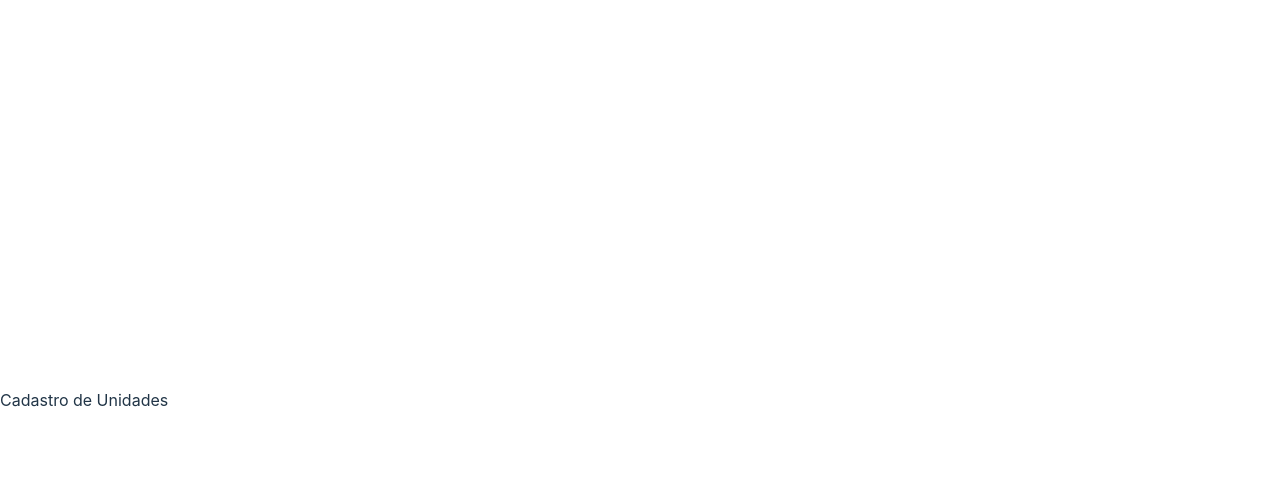
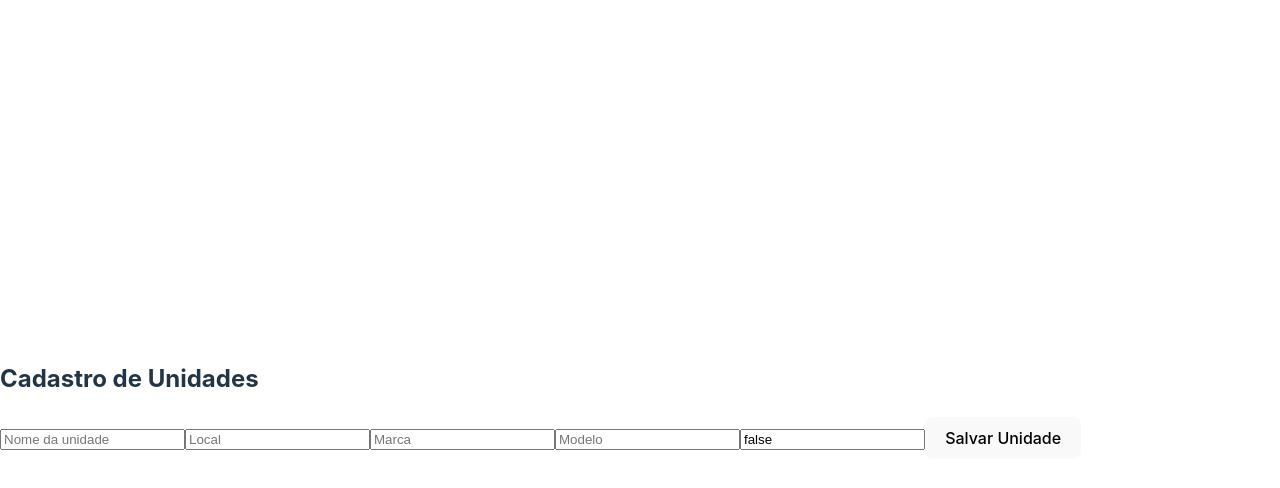
Before and after one commit to FuturoDEV-Pantanal/react-solarenergy, a React (Vite) app: page / in a window 1280 px wide. Both pictures are taken after a click on the button "Cadastrar Unidade". Shown: the top 488 px of the page. Built offline with nearby package versions, Linux system fonts and the light colour scheme; data requests are answered from the project's data file.

Commit message:
cadastra unidade

```diff
--- a/dados.json
+++ b/dados.json
@@ -8,7 +8,6 @@
       "modelo": "modelo 1",
       "ativo": true
     },
-
     {
       "id": "def",
       "apelido": "apelido 2",
@@ -16,6 +15,14 @@
       "marca": "marca 2",
       "modelo": "modelo 2",
       "ativo": false
+    },
+    {
+      "apelido": "Nova",
+      "local": "Blumenau",
+      "marca": "Dez",
+      "modelo": "Bom",
+      "ativo": false,
+      "id": "nmd1b0s"
     }
   ]
 }
--- a/src/components/CadastroDeUnidade/CadastroDeUnidade.jsx
+++ b/src/components/CadastroDeUnidade/CadastroDeUnidade.jsx
@@ -1,10 +1,81 @@
-function CadastroDeUnidade() {
+import { useState } from "react";
+import { api } from "../../utils";
 
-    return (
-      <>
-       Cadastro de Unidades
-     </>
-    );
-  }
+export default function CadastroDeUnidade({ setApareceLista }) {
+  const unidadeVazia = {
+    apelido: "",
+    local: "",
+    marca: "",
+    modelo: "",
+    ativo: false
+  };
+  const [unidade, setUnidade] = useState(unidadeVazia);
+  console.log({ unidade });
 
-  export default CadastroDeUnidade;
+  const cadastrarUnidade = (evento) => {
+    evento.preventDefault();
+
+    fetch(`${api}/unidades`, {
+      method: "POST",
+      headers: {
+        "Content-Type": "application/json",
+      },
+      body: JSON.stringify(unidade),
+    }).then(() => setApareceLista(true));
+  };
+
+  return (
+    <div>
+      <h2>Cadastro de Unidades</h2>
+
+      <form onSubmit={cadastrarUnidade}>
+        <input
+          type="text"
+          placeholder="Nome da unidade"
+          value={unidade.apelido}
+          onChange={(evento) =>
+            setUnidade({ ...unidade, apelido: evento.target.value })
+          }
+        />
+
+        <input
+          type="text"
+          placeholder="Local"
+          value={unidade.local}
+          onChange={(evento) =>
+            setUnidade({ ...unidade, local: evento.target.value })
+          }
+        />
+
+        <input
+          type="text"
+          placeholder="Marca"
+          value={unidade.marca}
+          onChange={(evento) =>
+            setUnidade({ ...unidade, marca: evento.target.value })
+          }
+        />
+
+        <input
+          type="text"
+          placeholder="Modelo"
+          value={unidade.modelo}
+          onChange={(evento) =>
+            setUnidade({ ...unidade, modelo: evento.target.value })
+          }
+        />
+
+        <input
+          type="boolean"
+          placeholder="Ativo"
+          value={unidade.ativo}
+          onChange={(evento) =>
+            setUnidade({ ...unidade, ativo: evento.target.value })
+          }
+        />
+
+        <button type="submit">Salvar Unidade</button>
+      </form>
+    </div>
+  );
+}
--- /dev/null
+++ b/src/utils/index.jsx
@@ -0,0 +1 @@
+export const api = "http://localhost:3003"
```
Also changed, not shown: .eslintrc.cjs (deleted). Lines whose indentation alone changed are shown as unchanged.
